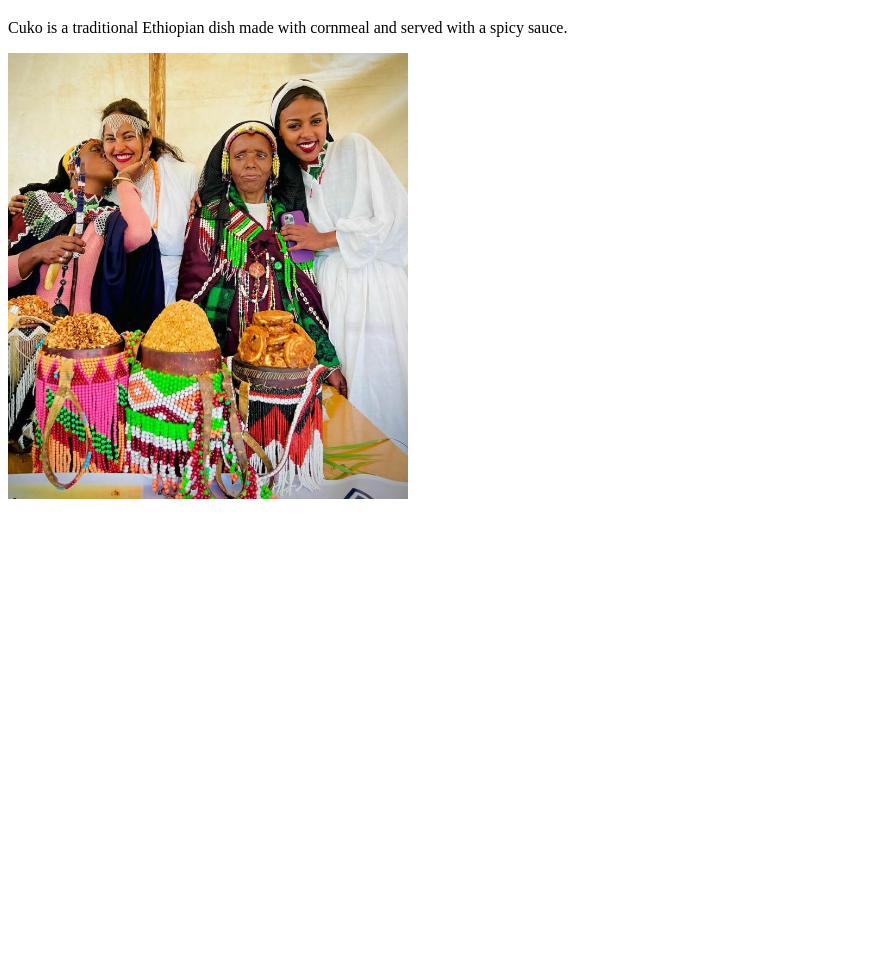
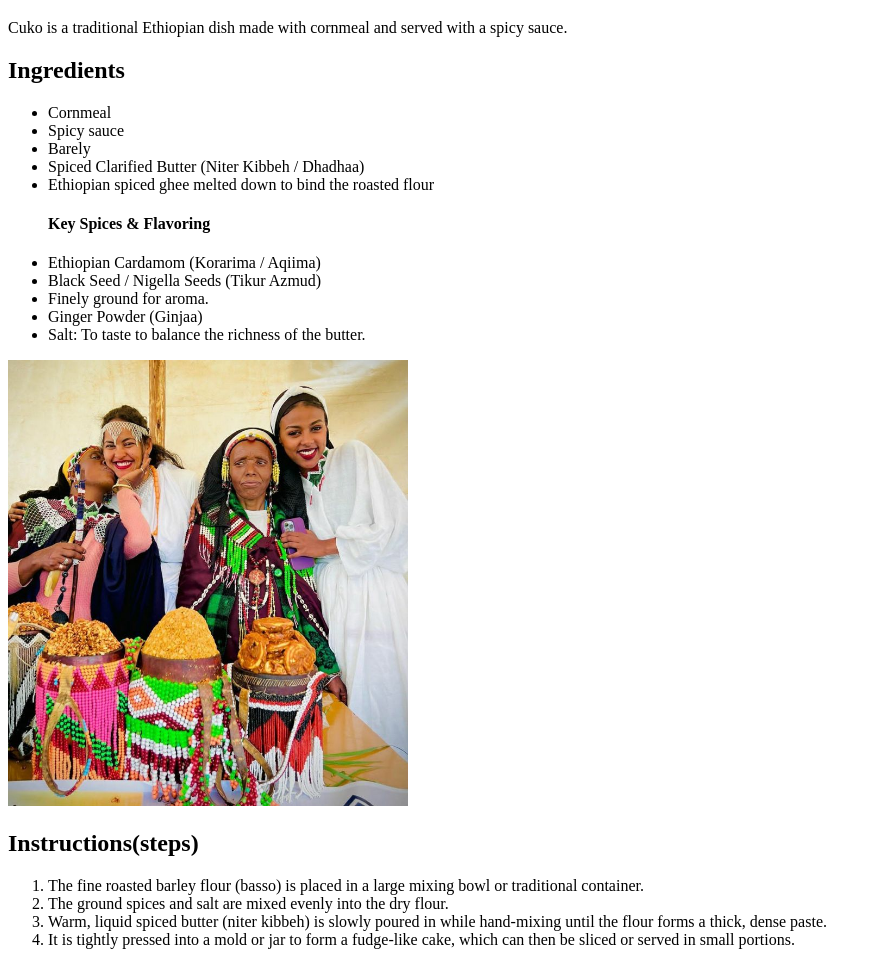
Before and after one commit to gemechuhiko80-blip/odaa-recipes, a plain HTML site: page cuko.html in a window 1280 px wide. Shown: the part 87-1052 px from the top of the page, without its empty margins (0-878 px from the left). Before the commit the page ends 800 px from the top, so only its background shows below. Drawn offline with Linux system fonts and the light colour scheme.

Commit message:
Add and update recipe pages
g#

```diff
--- a/cuko.html
+++ b/cuko.html
@@ -9,6 +9,37 @@
         <a href="index.html">HOME</a>
         <h1>Cuko</h1>
         <p>Cuko is a traditional Ethiopian dish made with cornmeal and served with a spicy sauce.</p>
+        <h2>Ingredients</h2>
+        <ul>
+            <li>Cornmeal</li>
+            <li>Spicy sauce</li>
+            <li>Barely</li>
+
+<li>Spiced Clarified Butter (Niter Kibbeh / Dhadhaa)</li>
+
+<li>Ethiopian spiced ghee melted down to bind the roasted flour</li>
+
+<h4>Key Spices & Flavoring</h4>
+<li>Ethiopian Cardamom (Korarima / Aqiima)</li>
+<li>Black Seed / Nigella Seeds (Tikur Azmud)</li>
+    <li> Finely ground for aroma.</li>
+<li>Ginger Powder (Ginjaa) </li>
+
+<li>Salt: To taste to balance the richness of the butter.</li>
+        </ul>
         <img src="cuukoo.jpg" alt="Cuko" width="400">
+        <h2>Instructions(steps)</h2>
+        <ol>
+            <li>
+                The fine roasted barley flour (basso) is placed in a large mixing bowl or traditional container.
+                </li>
+
+<li>The ground spices and salt are mixed evenly into the dry flour.</li>
+
+<li>Warm, liquid spiced butter (niter kibbeh) is slowly poured in while hand-mixing until the flour forms a thick, dense paste.</li>
+
+<li>It is tightly pressed into a mold or jar to form a fudge-like cake, which can then be sliced or served in small portions.</li>
+
+        </ol>
     </body>
 </html>
```
Also changed, not shown: doro wat.html (+10 -0 lines), lasagna.html (+27 -0 lines).
